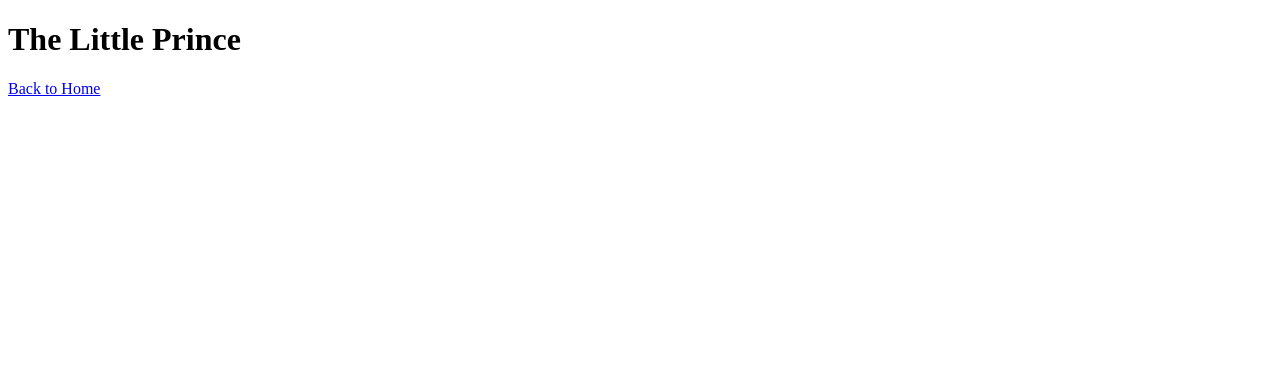
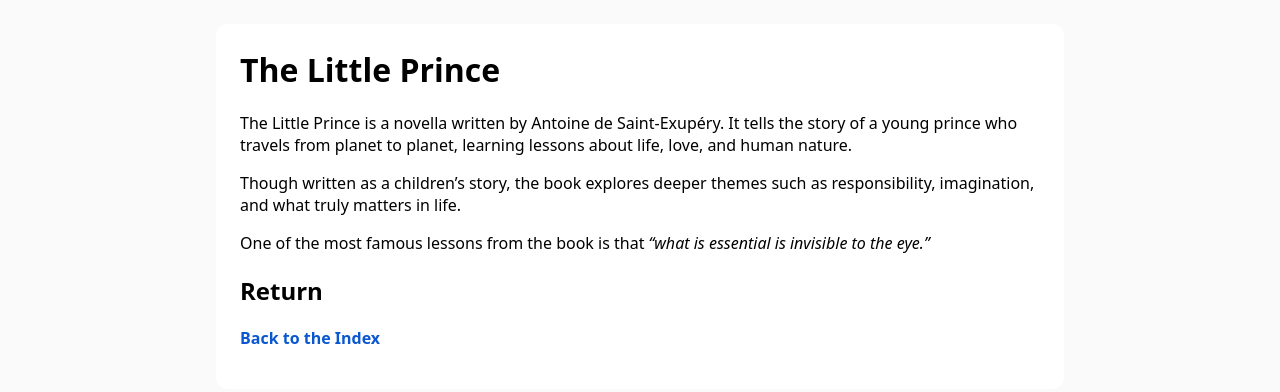
Before and after one commit to a-n-phillips/a-n-phillips.github.io, a plain HTML site: page little_prince.html in a window 1280 px wide. Drawn offline with Linux system fonts and the light colour scheme.

Commit message:
Add formatting/real text to the Little Prince page

```diff
--- a/little_prince.html
+++ b/little_prince.html
@@ -1,10 +1,64 @@
 <!DOCTYPE html>
-<html>
+<html lang="en">
 <head>
-  <title>Little Prince</title>
+  <meta charset="UTF-8" />
+  <title>The Little Prince</title>
+
+  <style>
+    body {
+      font-family: system-ui, Arial, sans-serif;
+      background: #fafafa;
+      margin: 0;
+      padding: 24px;
+    }
+    .box {
+      max-width: 800px;
+      margin: auto;
+      background: white;
+      padding: 24px;
+      border-radius: 12px;
+    }
+    h1 {
+      margin-top: 0;
+    }
+    a {
+      color: #0b57d0;
+      font-weight: 600;
+      text-decoration: none;
+    }
+    a:hover {
+      text-decoration: underline;
+    }
+  </style>
 </head>
+
 <body>
-  <h1>The Little Prince</h1>
-  <a href="index.html">Back to Home</a>
+  <div class="box">
+    <h1>The Little Prince</h1>
+
+    <p>
+      The Little Prince is a novella written by Antoine de Saint-Exupéry.
+      It tells the story of a young prince who travels from planet to planet,
+      learning lessons about life, love, and human nature.
+    </p>
+
+    <p>
+      Though written as a children’s story, the book explores deeper themes
+      such as responsibility, imagination, and what truly matters in life.
+    </p>
+
+    <p>
+      One of the most famous lessons from the book is that
+      <em>“what is essential is invisible to the eye.”</em>
+    </p>
+
+    <!-- Link back -->
+      <section class="panel">
+        <h2>Return</h2>
+        <p><a href="index.html">Back to the Index</a></p>
+      </section>
+    </main>
+
+  </div>
 </body>
 </html>
```
